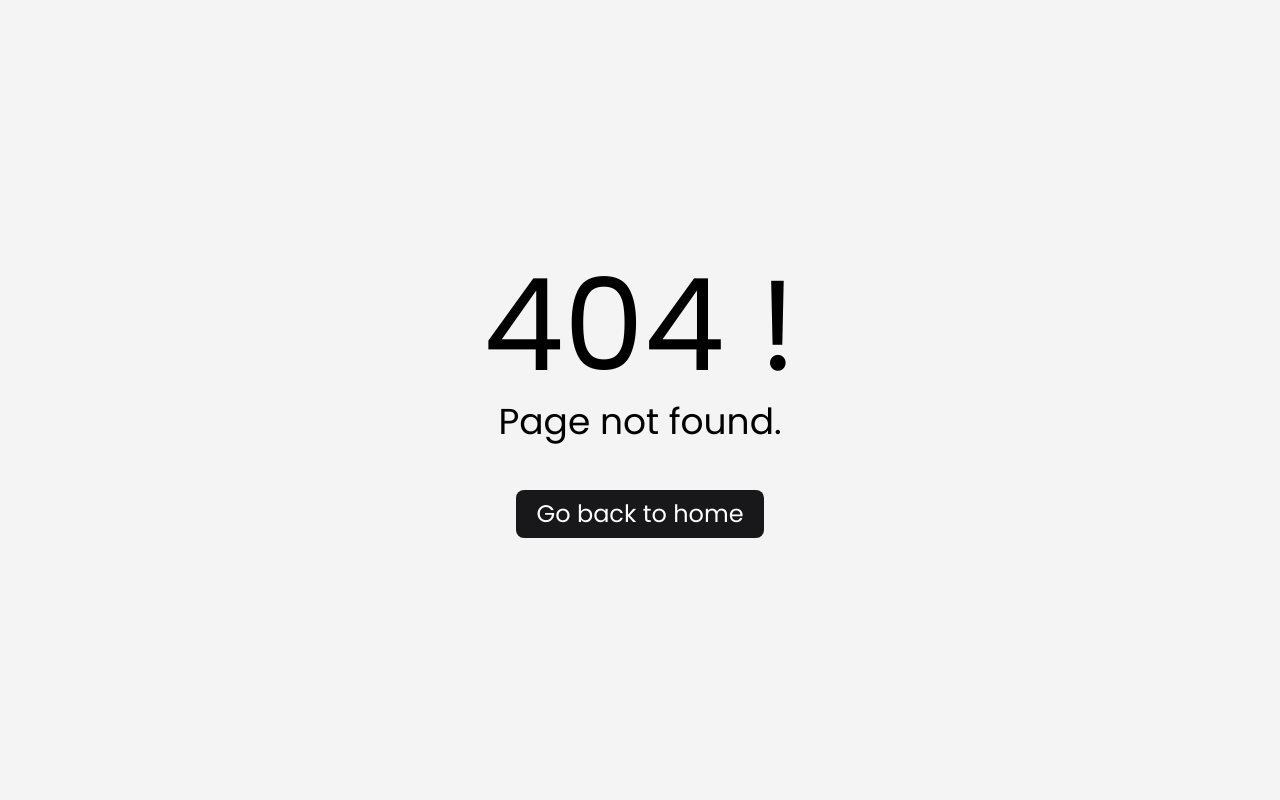
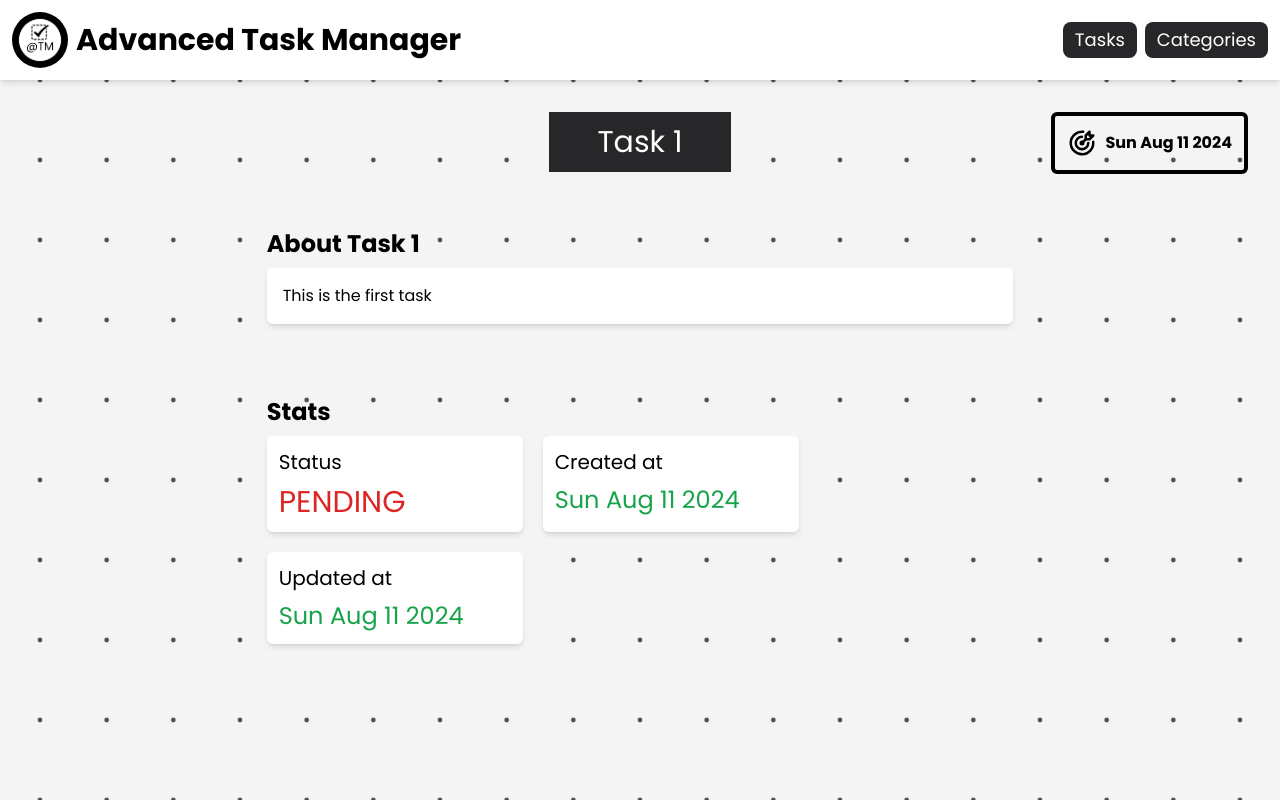
Before and after one commit to Abhishekkumar2021/advanced-task-manager, a React (Vite) app in the folder frontend/: page /tasks/1 in a window 1280 px wide. Before the commit this address had no page. Built offline with nearby package versions, Linux system fonts and the light colour scheme.

Commit message:
add single task page

```diff
--- /dev/null
+++ b/frontend/src/pages/Task.jsx
@@ -0,0 +1,77 @@
+//  /tasks/:id
+
+import { useParams } from "react-router-dom"
+import { TbTargetArrow } from "react-icons/tb";
+
+export default function Task() {
+    // Data will be going to fetched from the backend itself
+    const params = useParams()
+    const id = params.id
+    const task = {
+        id: id,
+        title: 'Task 1',
+        description: 'This is the first task',
+        status: 'PENDING',
+        category: {
+            id: '1',
+            title: 'Category 1',
+        },
+        deadline: new Date().toDateString(),
+        createdAt: new Date().toDateString(),
+        updatedAt: new Date().toDateString(),
+    }
+
+    return (
+        <div className='flex-1 p-8 flex flex-col items-center gap-6'>
+        <div className="relative w-full flex justify-center">
+            <h1 className='text-3xl bg-zinc-800 text-white px-12 py-3 text-center'>{task.title}</h1>
+            <p className="absolute top-0 right-0 flex items-center gap-2 font-bold border-4 border-black p-3 rounded-md">
+                <TbTargetArrow size={30} /> {task.deadline}
+            </p>
+        </div>
+        <div className='flex flex-1 w-full gap-2 flex-col items-center'>
+            <div className='w-4/6 p-8'>
+                <h2 className='font-bold text-2xl mb-2 '>
+                    About {task.title}
+                </h2>
+                <p className='text-md bg-white shadow-md rounded-md p-4'>
+                    {task.description}
+                </p>
+            </div>
+            <div className='w-4/6 p-8'>
+                <h2 className='font-bold text-2xl mb-2'>
+                    Stats
+                </h2>
+                <div className='flex gap-5 flex-wrap'>
+                    <div className='p-3 shadow-md bg-white rounded-md w-64'>
+                        <h3 className='text-xl'>
+                            Status
+                        </h3>
+                        <p className={task.status === 'COMPLETE' ? "text-3xl mt-2 text-green-600" : "text-3xl mt-2 text-red-600"}>
+                            {task.status}
+                        </p>
+                    </div>
+
+                    <div className='p-3 shadow-md bg-white rounded-md w-64'>
+                        <h3 className='text-xl'>
+                            Created at
+                        </h3>
+                        <p className='text-2xl mt-2 text-green-600'>
+                            {task.createdAt}
+                        </p>
+                    </div>
+                    <div className='p-3 shadow-md bg-white rounded-md w-64'>
+                        <h3 className='text-xl'>
+                            Updated at
+                        </h3>
+                        <p className='text-2xl mt-2 text-green-600'>
+                            {task.updatedAt}
+                        </p>
+                    </div>
+                </div>
+            </div>
+        </div>
+
+    </div>
+    )
+}
--- /dev/null
+++ b/frontend/src/pages/Tasks.jsx
@@ -0,0 +1,6 @@
+export default function Tasks() {
+    // Data will be going to fetched from the backend itself
+    return (
+        <h1>Tasks page works!</h1>
+    )
+}
```
Also changed, not shown: frontend/src/main.jsx (+10 -0 lines).
